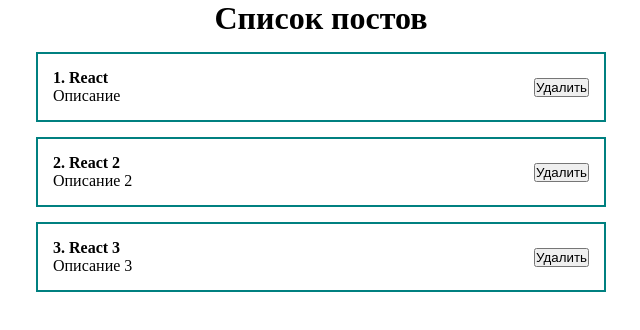
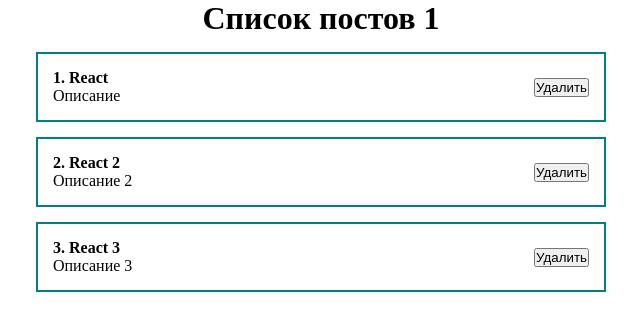
Before and after one commit to wizzzout/react-fundamental, a React (Vite) app: page / in a window 1280 px wide. Shown: the top 330 px of the page, without its empty margins (319-959 px from the left). Built offline with nearby package versions, Linux system fonts and the light colour scheme.

Commit message:
Реализовал компонент со списком постов и передачей данных через props

```diff
--- a/src/App.jsx
+++ b/src/App.jsx
@@ -1,6 +1,6 @@
 import { useState } from 'react'
 import './App.css'
-import PostItem from './components/PostItem'
+import PostList from './components/PostList'
 
 function App() {
 	const [posts, setPost] = useState([
@@ -11,10 +11,7 @@ function App() {
 
 	return (
 		<div className='App'>
-			<h1 style={{ textAlign: 'center' }}>Список постов</h1>
-			{posts.map(post => (
-				<PostItem post={post} key={post.id} />
-			))}
+			<PostList posts={posts} title='Список постов 1' />
 		</div>
 	)
 }
--- /dev/null
+++ b/src/components/PostList.jsx
@@ -0,0 +1,12 @@
+import PostItem from './PostItem'
+
+export default function PostList({ posts, title }) {
+	return (
+		<>
+			<h1 style={{ textAlign: 'center' }}>{title}</h1>
+			{posts.map(post => (
+				<PostItem post={post} key={post.id} />
+			))}
+		</>
+	)
+}
```
